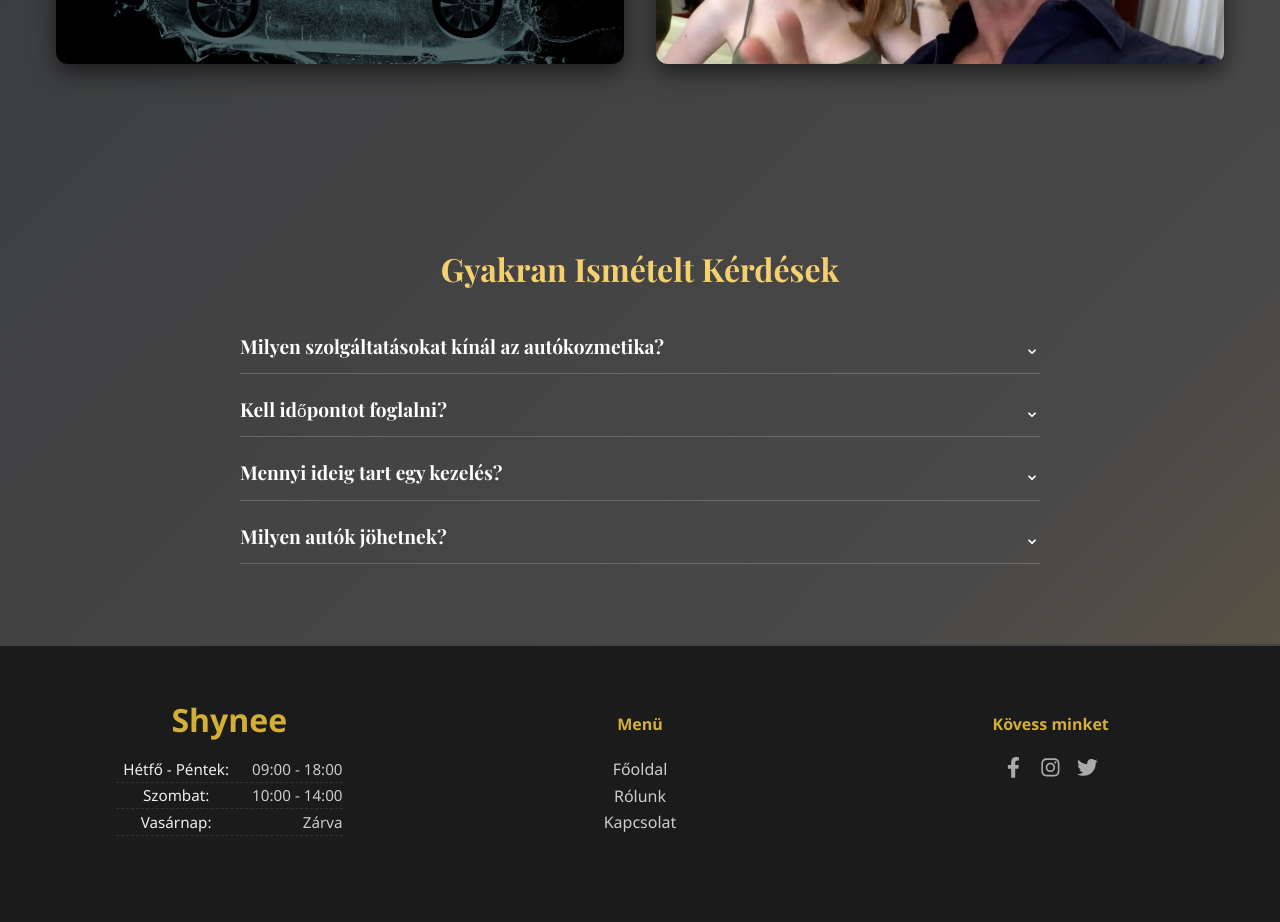
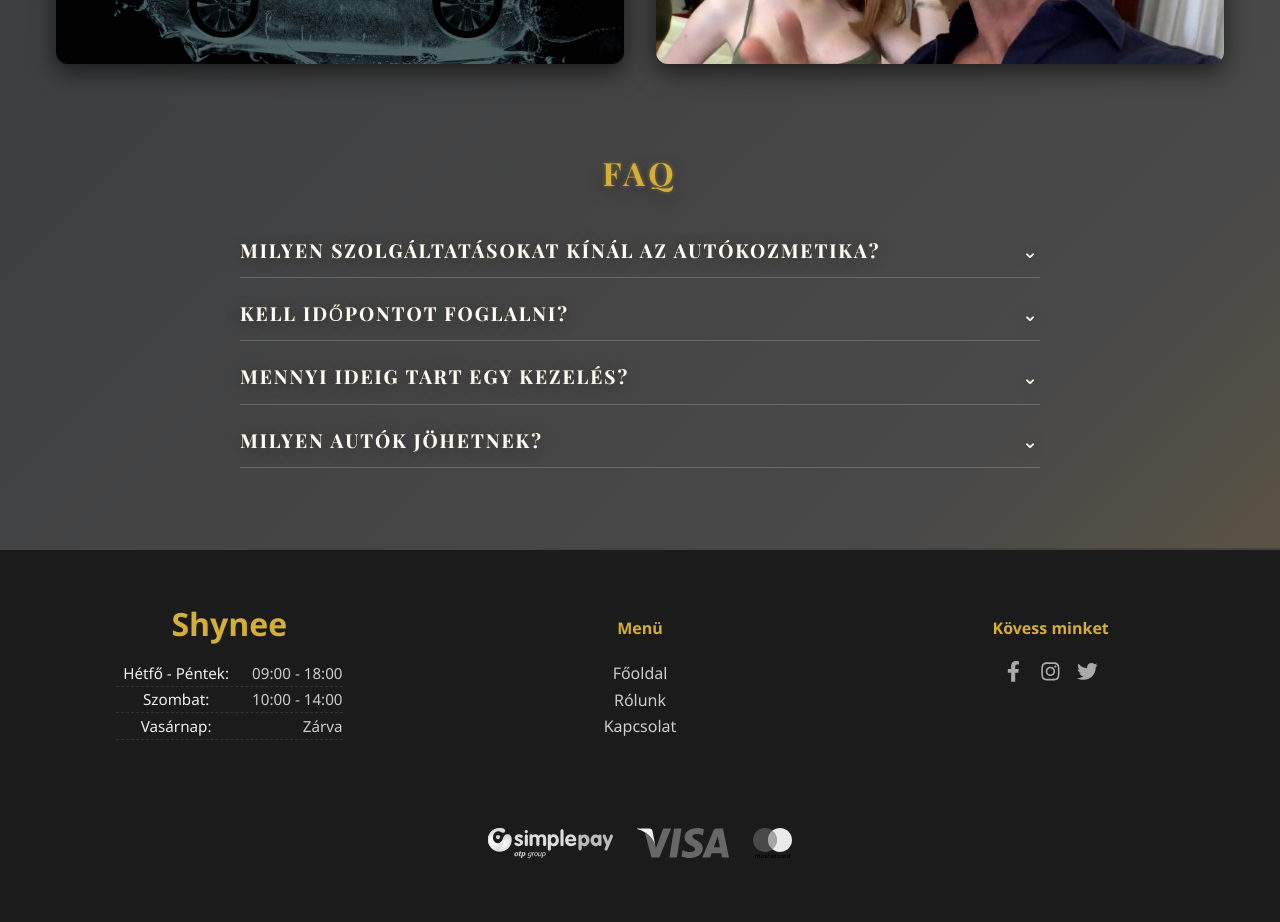
Before and after one commit to miluivits/shynee, a React (Vite) app in the folder client/: page / in a window 1280 px wide. Shown: the part 1440-2362 px from the top of the page. Built offline with nearby package versions, Linux system fonts and the light colour scheme.

Commit message:
few changes

```diff
--- a/client/src/components/FAQ.css
+++ b/client/src/components/FAQ.css
@@ -1,6 +1,7 @@
 .faq-wrapper {
   max-width: 800px;
   margin: 5rem auto;
+  margin-top: -1rem;
   padding: 0 1rem;
   color: #fff;
 }
@@ -9,8 +10,14 @@
   text-align: center;
   font-size: 2rem;
   margin-bottom: 3rem;
-  color: #f5d06f;
+  color: #d4af37;
   font-weight: 600;
+  font-family: 'Playfair Display', serif;
+  text-transform: uppercase;
+  text-shadow:
+    0 0 4px rgba(212, 175, 55, 0.5),
+    0 6px 15px rgba(0, 0, 0, 0.4);
+  letter-spacing: 0.12em;
 }
 
 .faq-container {
@@ -31,6 +38,13 @@
   display: flex;
   justify-content: space-between;
   align-items: center;
+  font-family: 'Playfair Display', serif;
+  color: #ffffff;
+  text-transform: uppercase;
+  text-shadow:
+    0 0 1px rgba(212, 175, 55, 0.5),
+    0 2px 15px rgba(0, 0, 0, 0.4);
+  letter-spacing: 0.1em;
   transition: color 0.3s ease;
 }
 
@@ -63,8 +77,12 @@
 
 .faq-answer p {
   font-size: 1rem;
-  color: #ddd;
+  color: #fff;
+  font-family: 'Playfair Display', serif;
   line-height: 1.6;
+  text-shadow:
+    0 0 3px rgba(255, 255, 255, 0.6),
+    0 2px 5px rgba(0, 0, 0, 0.3);
 }
 
 /* Mobil optimalizálás */
--- a/client/src/components/FAQ.jsx
+++ b/client/src/components/FAQ.jsx
@@ -29,7 +29,7 @@
 
   return (
     <section className="faq-wrapper">
-      <h2 className="faq-heading">Gyakran Ismételt Kérdések</h2>
+      <h2 className="faq-heading">FAQ</h2>
       <div className="faq-container">
         {faqs.map((faq, index) => (
           <div
--- a/client/src/pages/Rólunk.css
+++ b/client/src/pages/Rólunk.css
@@ -63,6 +63,21 @@
 
 .fullscreen-btn {
   right: 20px;
+  background-color: rgba(255, 230, 109, 0.1);
+  backdrop-filter: blur(6px);
+  border: 1px solid rgba(255, 230, 109, 0.4);
+  box-shadow: 0 0 5px rgba(255, 230, 109, 0.6);
+  color: #ffe66d;
+  font-size: 1.8rem;
+  width: 56px;
+  height: 56px;
+  border-radius: 50%;
+  transition: all 0.3s ease;
+}
+
+.fullscreen-btn:hover {
+  background-color: rgba(255, 230, 109, 0.2);
+  box-shadow: 0 0 10px rgba(255, 230, 109, 0.9);
 }
 
 .replay-btn {
```
